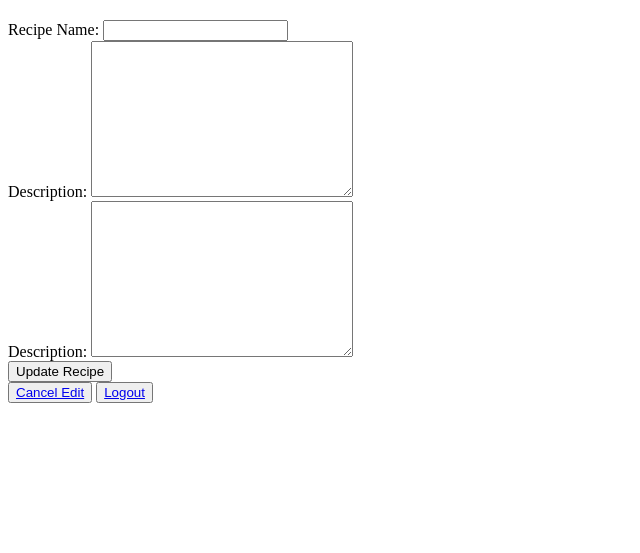
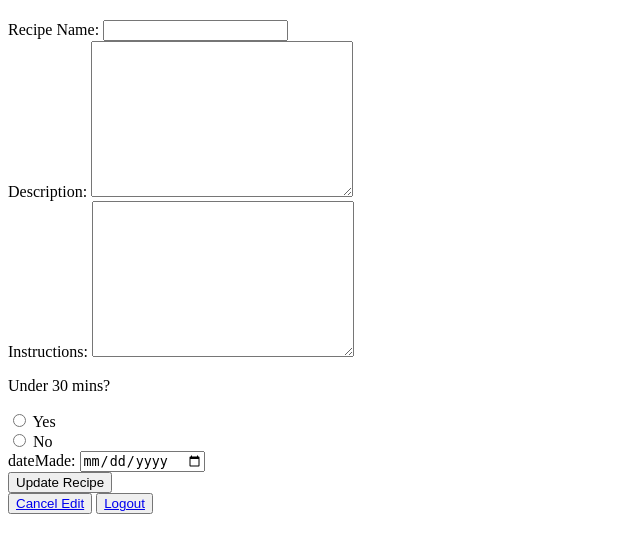
Before and after one commit to jonnyfriendlychicago/01_PFMA_Recipe, a Flask app: template flaskApp/templates/recipeEdit.html in a window 1280 px wide. Shown: the part 107-660 px from the top of the page, without its empty margins (0-640 px from the left). Run offline with Flask 2, Linux system fonts and the light colour scheme; the template is opened without the code that fills it, so the values that code supplies are empty.

Commit message:
got it ALL working!!!
Just make final adjustments and post this thing.

```diff
--- a/flaskApp/controllers/recipe_ctrl.py
+++ b/flaskApp/controllers/recipe_ctrl.py
@@ -30,6 +30,8 @@ def createRecipe():
         , 'recipeName': request.form['recipeName']
         , 'recipeDesc': request.form['recipeDesc']
         , 'recipeInst': request.form['recipeInst']
+        , 'under30min': request.form['under30min']
+        , 'dateMade': request.form['dateMade']
     }
     recipe_mod.Recipe_cls.saveRecipe(data)
     return redirect('/dashboard/')
@@ -95,7 +97,10 @@ def updateRecipe(recipe_id):
         , 'recipeName': request.form['recipeName']
         , 'recipeDesc': request.form['recipeDesc']
         , 'recipeInst': request.form['recipeInst']
+        , 'under30min': request.form['under30min']
+        # , 'recipeInst': request.form['recipeInst']
     }
+    print(request.form['recipeDesc'])
     updateRecipe = recipe_mod.Recipe_cls.updateRecipe(data)
     return redirect(f'/recipe/{recipe_id}/')
 
--- a/flaskApp/models/recipe_mod.py
+++ b/flaskApp/models/recipe_mod.py
@@ -25,7 +25,7 @@ class Recipe_cls:
 
     @classmethod
     def saveRecipe(cls, data):
-        q = 'insert into recipe (recipeName, recipeDesc, recipeInst, user_id, createdAt, updatedAt) values ( %(recipeName)s, %(recipeDesc)s, %(recipeInst)s, %(user_id)s, NOW(), NOW() );'
+        q = 'insert into recipe (recipeName, recipeDesc, recipeInst, under30min, user_id, dateMade, createdAt, updatedAt) values ( %(recipeName)s, %(recipeDesc)s, %(recipeInst)s, %(under30min)s , %(user_id)s, %(dateMade)s, NOW(), NOW() );'
         return connectToMySQL(cls.db).query_db(q, data)
 
     @classmethod
@@ -38,7 +38,7 @@ class Recipe_cls:
 
     @classmethod
     def updateRecipe (cls, data):
-        q = 'update recipe set recipeName = %(recipeName)s, recipeDesc = %(recipeDesc)s, recipeInst = %(recipeInst)s, updatedAt = NOW() where id = %(recipe_id)s;'
+        q = 'update recipe set recipeName = %(recipeName)s, recipeDesc = %(recipeDesc)s, recipeInst = %(recipeInst)s, under30min = %(under30min)s, updatedAt = NOW() where id = %(recipe_id)s;'
         return connectToMySQL(cls.db).query_db(q, data)
 
     @classmethod
--- a/flaskApp/static/css/styles.css
+++ b/flaskApp/static/css/styles.css
@@ -1,3 +1,7 @@
+.multiLine {
+    white-space: pre-line;
+}
+
 .flexrow {
     display: flex;
     flex-direction: row;
--- a/flaskApp/templates/recipeEdit.html
+++ b/flaskApp/templates/recipeEdit.html
@@ -33,9 +33,35 @@
             </section>
 
             <section>
-                <label for="recipeInst">Description:</label>
+                <label for="recipeInst">Instructions:</label>
                 <textarea name="recipeInst" rows="10" cols="30">{{dsp_get_oneRecipe.recipeInst}}</textarea>
             </section>
+
+            <section>
+                <p>Under 30 mins? </p>
+                {% if dsp_get_oneRecipe.under30min == "yes" %}
+                    <input type="radio" id="yes" name="under30min" value="yes" checked>
+                    <label for="yes">Yes</label><br>
+                    <input type="radio" id="no" name="under30min" value="no">
+                    <label for="no">No</label><br>
+                {% elif dsp_get_oneRecipe.under30min == "no" %}
+                    <input type="radio" id="yes" name="under30min" value="yes" >
+                    <label for="yes">Yes</label><br>
+                    <input type="radio" id="no" name="under30min" value="no" checked>
+                    <label for="no">No</label><br>
+                {% else %}
+                    <input type="radio" id="yes" name="under30min" value="yes" >
+                    <label for="yes">Yes</label><br>
+                    <input type="radio" id="no" name="under30min" value="no" >
+                    <label for="no">No</label><br>
+                {% endif %}
+            </section>
+
+            <section>
+                <label for="dateMade">dateMade:</label>
+                <input type="date" id="dateMade" name="dateMade" value = "{{dsp_get_oneRecipe.dateMade.strftime('%Y-%m-%d')}}">
+            </section>
+
 
             <button>Update Recipe</button>
         </form>
```
Also changed, not shown: flaskApp/templates/recipeAdd.html (+15 -1 lines), flaskApp/templates/recipeView.html (+22 -2 lines).
